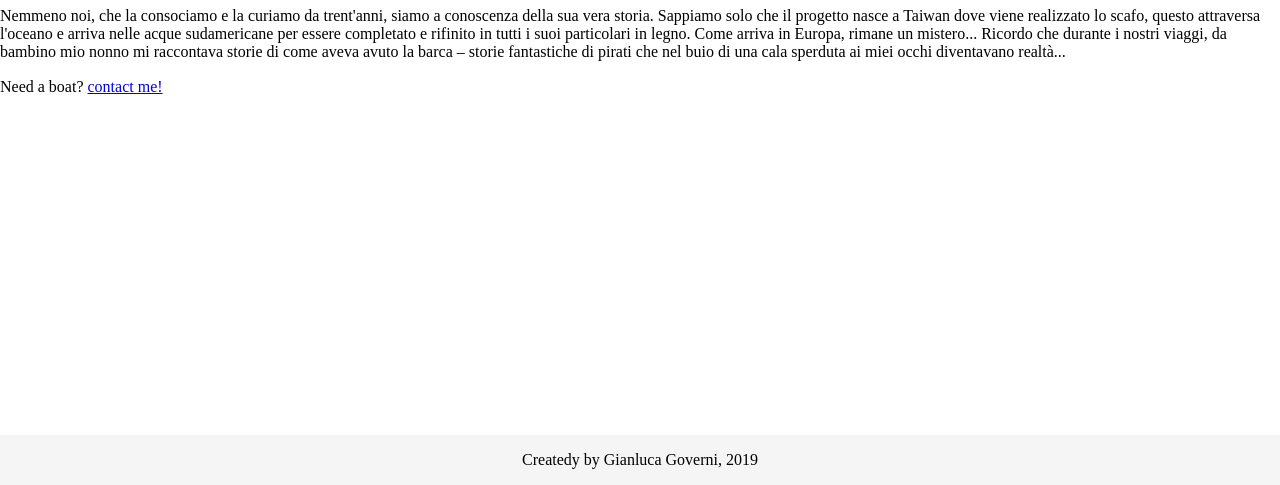
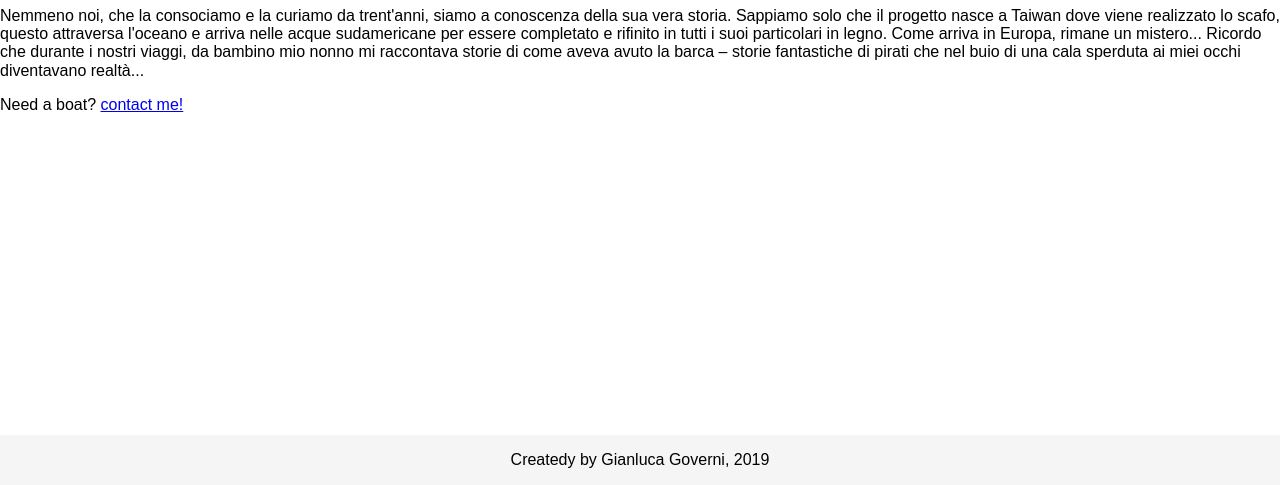
Before and after one commit to gianlucagoverni/taipan-gatsby-contentful, a Gatsby site: page /about in a window 1280 px wide. Shown: the part 315-800 px from the top of the page. Built offline with nearby package versions, Linux system fonts and the light colour scheme; Gatsby itself is replaced by a stand-in of ours; no server answers.

Commit message:
add font family as npm package

```diff
--- a/package.json
+++ b/package.json
@@ -32,7 +32,9 @@
     "react-dom": "^16.10.2",
     "react-helmet": "^5.2.1",
     "react-id-swiper": "^2.4.0",
-    "swiper": "^5.2.0"
+    "swiper": "^5.2.0",
+    "typeface-raleway": "0.0.75",
+    "typeface-roboto-slab": "0.0.72"
   },
   "devDependencies": {
     "env-cmd": "^10.0.1",
--- a/src/styles/index.scss
+++ b/src/styles/index.scss
@@ -1,5 +1,5 @@
 // Google Font
-@import url('https://fonts.googleapis.com/css?family=Roboto+Slab:400,700&&display=swap');
+// @import url('https://fonts.googleapis.com/css?family=Roboto+Slab:400,700&&display=swap');
 
 /*! normalize.css v8.0.1 | MIT License | github.com/necolas/normalize.css */
 
@@ -16,6 +16,7 @@
  html {
   line-height: 1.15; /* 1 */
   -webkit-text-size-adjust: 100%; /* 2 */
+  font-family: 'Raleway', sans-serif;
 }
 
 /* Sections
```
Also changed, not shown: 1 other file.
